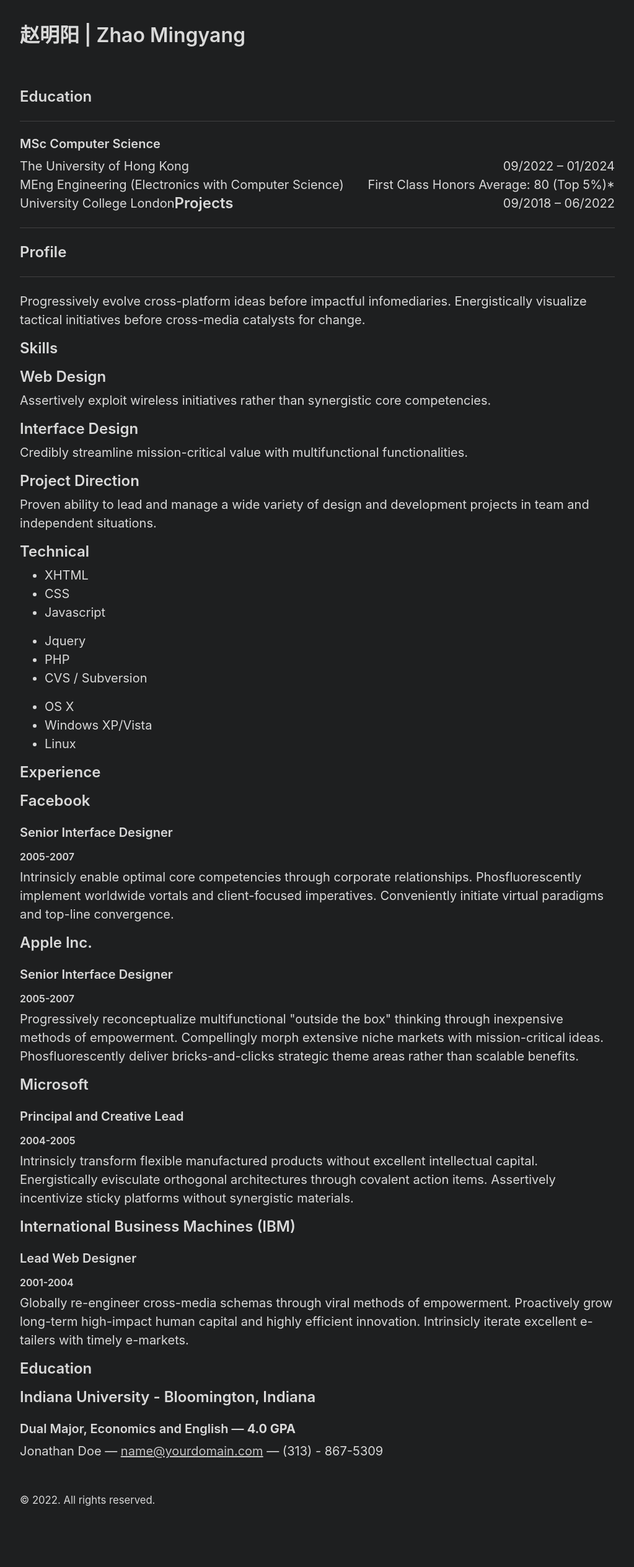
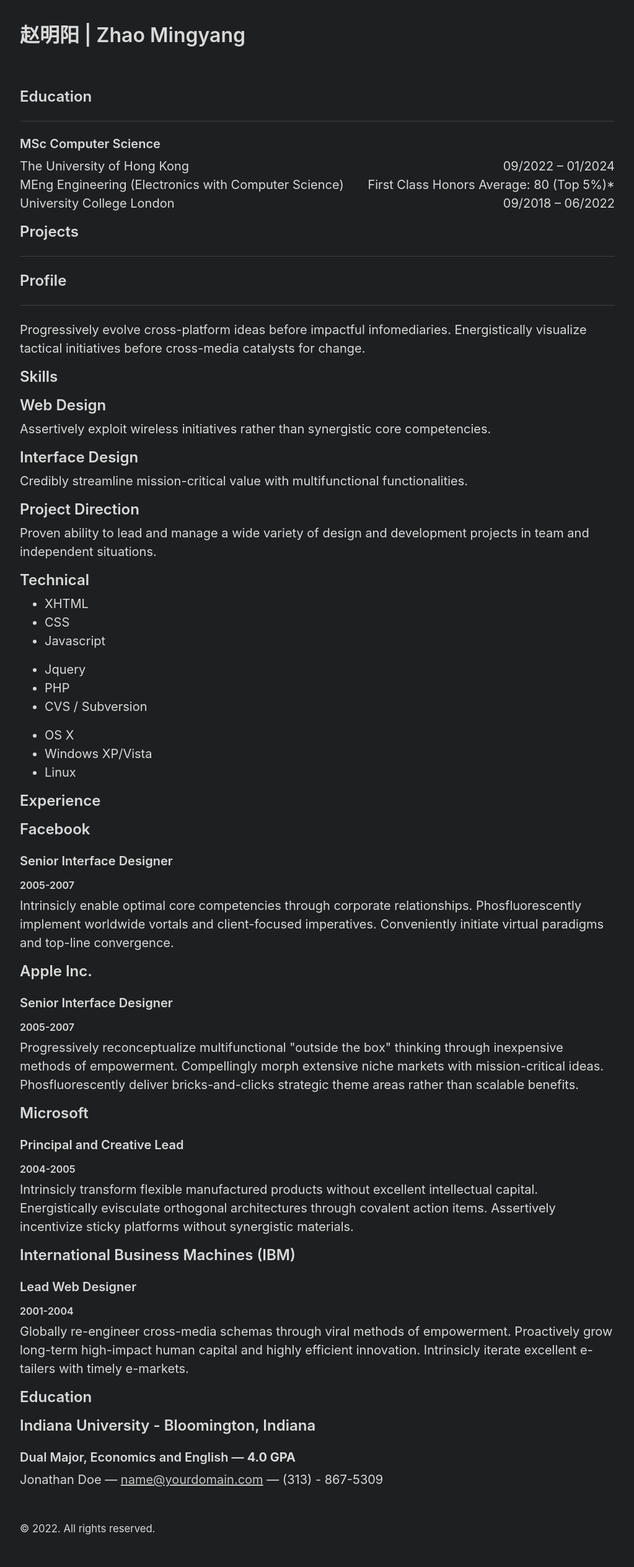
Before and after one commit to Zhao-Mingyang/zhao-mingyang.github.io, a Jekyll site: the page built from about.md, in a window 1280 px wide. Shown: the whole page at 62% size, without its empty margins (128-1151 px from the left). Built offline with Jekyll 4.4.1, drawn with Linux system fonts in a browser that asks for light colours; before the commit the page ends 2482 px from its top, so only the background shows below that.

Commit message:
Update default.html

```diff
--- a/_layouts/default.html
+++ b/_layouts/default.html
@@ -14,10 +14,11 @@
         <h2>Education</h2>
 	     <HR>
 	<h3>MSc Computer Science</h3>
-	<div style="float:left;"> The University of Hong Kong  </div> <div style="float:right;"> 09/2022 – 01/2024 </div>
-	<div style="float:left; text-align:left"> MEng Engineering (Electronics with Computer Science) </div>  <div style="float:right; text-align:right"> First Class Honors Average: 80 (Top 5%)*</div>
+	<div style="float:left;"> The University of Hong Kong  </div> <div style="float:right;"> 09/2022 – 01/2024 </div> <br>
+	<div style="float:left; text-align:left"> MEng Engineering (Electronics with Computer Science) </div>
+		     <div style="float:right; text-align:right"> First Class Honors Average: 80 (Top 5%)*</div> <br>
 	<div style="float:left;"> University College London </div> <div style="float:right;"> 09/2018 – 06/2022</div> <br>
-	<h2>Projects</h2>
+	<p align="left"> <h2>Projects</h2> </p>
 	     <HR>
       </main>
 
```
